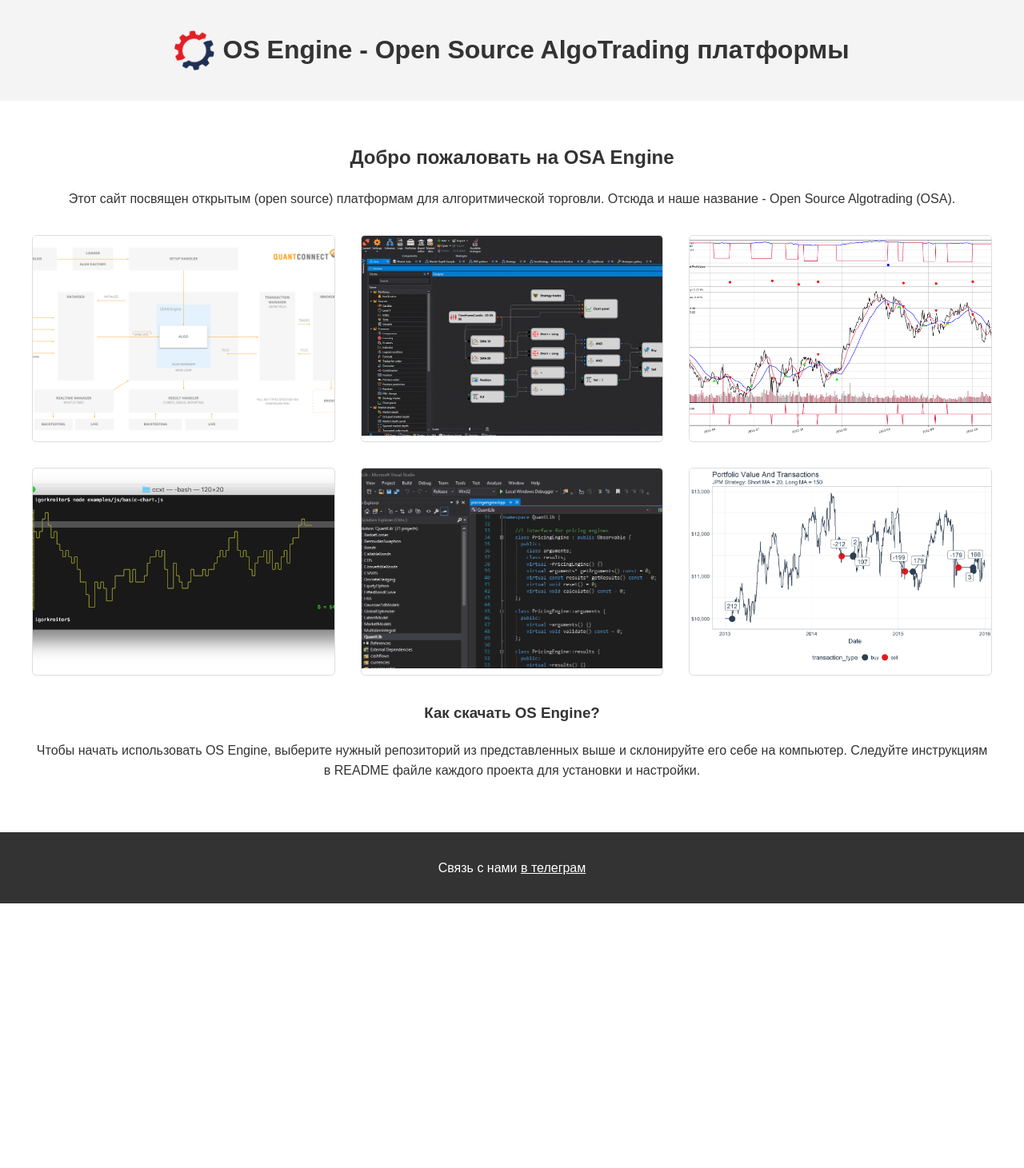
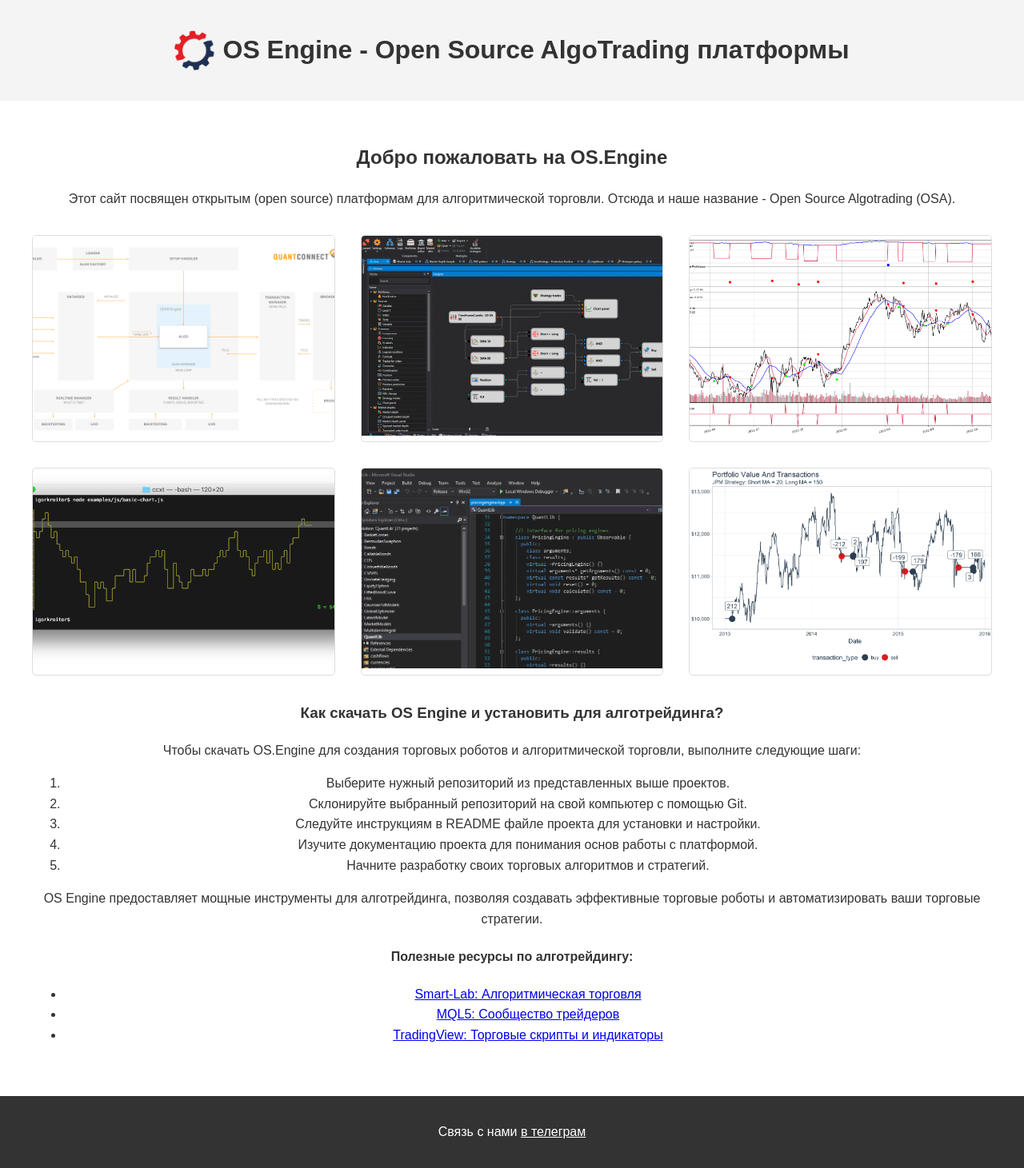
Before and after one commit to osaengine/osaengine.github.io, a Jekyll site: the page built from index.html, in a window 1280 px wide. Shown: the whole page at 80% size. Built offline with Jekyll 4.4.1, drawn with Linux system fonts in a browser that asks for light colours; before the commit the page ends 1130 px from its top, so only the background shows below that.

Commit message:
More scripts.

```diff
--- a/index.html
+++ b/index.html
@@ -2,7 +2,7 @@
 layout: default
 ---
 <div class="intro">
-    <h2>Добро пожаловать на OSA Engine</h2>
+    <h2>Добро пожаловать на OS.Engine</h2>
     <p>Этот сайт посвящен открытым (open source) платформам для алгоритмической торговли. Отсюда и наше название - Open Source Algotrading (OSA).</p>
 </div>
 
@@ -28,6 +28,20 @@
 </div>
 
 <div class="outro">
-    <h3>Как скачать OS Engine?</h3>
-    <p>Чтобы начать использовать OS Engine, выберите нужный репозиторий из представленных выше и склонируйте его себе на компьютер. Следуйте инструкциям в README файле каждого проекта для установки и настройки.</p>
+    <h3>Как скачать OS Engine и установить для алготрейдинга?</h3>
+    <p>Чтобы скачать OS.Engine для создания торговых роботов и алгоритмической торговли, выполните следующие шаги:</p>
+    <ol>
+        <li>Выберите нужный репозиторий из представленных выше проектов.</li>
+        <li>Склонируйте выбранный репозиторий на свой компьютер с помощью Git.</li>
+        <li>Следуйте инструкциям в README файле проекта для установки и настройки.</li>
+        <li>Изучите документацию проекта для понимания основ работы с платформой.</li>
+        <li>Начните разработку своих торговых алгоритмов и стратегий.</li>
+    </ol>
+    <p>OS Engine предоставляет мощные инструменты для алготрейдинга, позволяя создавать эффективные торговые роботы и автоматизировать ваши торговые стратегии.</p>
+    <h4>Полезные ресурсы по алготрейдингу:</h4>
+    <ul>
+        <li><a href="https://smart-lab.ru/tag/%D0%B0%D0%BB%D0%B3%D0%BE%D1%82%D1%80%D0%B5%D0%B9%D0%B4%D0%B8%D0%BD%D0%B3/" target="_blank">Smart-Lab: Алгоритмическая торговля</a></li>
+        <li><a href="https://www.mql5.com/ru" target="_blank">MQL5: Сообщество трейдеров</a></li>
+        <li><a href="https://ru.tradingview.com/scripts/" target="_blank">TradingView: Торговые скрипты и индикаторы</a></li>
+    </ul>
 </div>
```
